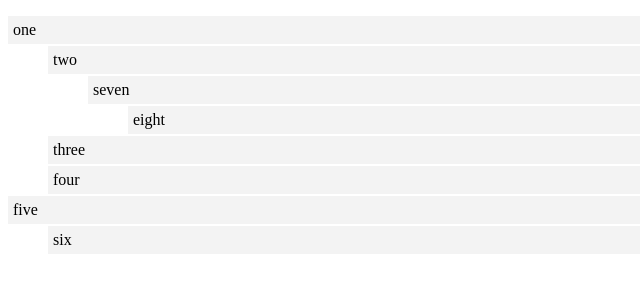
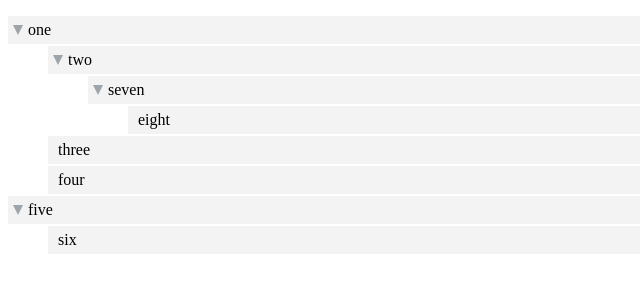
Before and after one commit to legharir/react-lazy-paginated-tree, a React app: page / in a window 1280 px wide. Shown: the top 300 px of the page, without its empty margins (0-640 px from the left). Built offline with nearby package versions, Linux system fonts and the light colour scheme; the HTML template or start-up script is replaced by a standard one.

Commit message:
move toggle into svg icon

```diff
--- a/src/TreeNode.jsx
+++ b/src/TreeNode.jsx
@@ -14,24 +14,49 @@ type Props = {
 };
 
 class TreeNode extends Component<Props, State> {
+  hasChildren = () => {
+    const { node } = this.props;
+    return (
+      node.children &&
+      node.children.constructor === Array &&
+      node.children.length > 0
+    );
+  };
+
   render() {
     const { node, depth, theme, toggle, onKeyToggle } = this.props;
     return (
       <li style={theme.nodeContainerStyle}>
-        <div
-          style={theme.nodeStyle}
-          onClick={() => toggle(node.id)}
-          onKeyPress={e => onKeyToggle(e, node.id)}
-          role="button"
-          tabIndex={0}
-        >
-          {node.name}
+        <div style={theme.nodeStyle}>
+          {this.hasChildren() && (
+            <svg
+              height={theme.nodeIconStyle.height}
+              width={theme.nodeIconStyle.height}
+              onClick={() => toggle(node.id)}
+              onKeyPress={e => onKeyToggle(e, node.id)}
+              role="button"
+              tabIndex={0}
+            >
+              <polygon
+                points={
+                  node.toggled
+                    ? `0,0 ${theme.nodeIconStyle.height},0
+                    ${theme.nodeIconStyle.height / 2},
+                    ${theme.nodeIconStyle.height}`
+                    : `0,0 0,${theme.nodeIconStyle.height}
+                    ${theme.nodeIconStyle.height},
+                    ${theme.nodeIconStyle.height / 2}`
+                }
+                style={theme.nodeIconStyle}
+              />
+            </svg>
+          )}
+          <div style={theme.nodeBodyStyle}>{node.name}</div>
         </div>
         <span style={theme.listContainerStyle}>
           <ul style={theme.listStyle}>
             {node.toggled &&
-              node.children &&
-              node.children.constructor === Array &&
+              this.hasChildren() &&
               node.children.map((childNode: Node) => (
                 <TreeNode
                   key={childNode.id}
--- a/src/themes/default.js
+++ b/src/themes/default.js
@@ -15,6 +15,17 @@ const theme: Theme = {
     marginTop: 2,
     marginBottom: 2,
   },
+  nodeIconStyle: {
+    fill: '#9DA5AB',
+    strokeWidth: 0,
+    height: 10,
+  },
+  nodeBodyStyle: {
+    display: 'inline-block',
+    maxWidth: '100%',
+    wordWrap: 'break-word',
+    paddingLeft: 5,
+  },
   listContainerStyle: {},
   listStyle: {},
 };
--- a/src/types.js
+++ b/src/types.js
@@ -16,6 +16,8 @@ export type Theme = {
   listStyle: Object,
   nodeContainerStyle: Object,
   nodeStyle: Object,
+  nodeIconStyle: Object,
+  nodeBodyStyle: Object,
 };
 
 export type Cache = Object;
```
Also changed, not shown: 1 other file (tests, documents, lock files or other folders).
